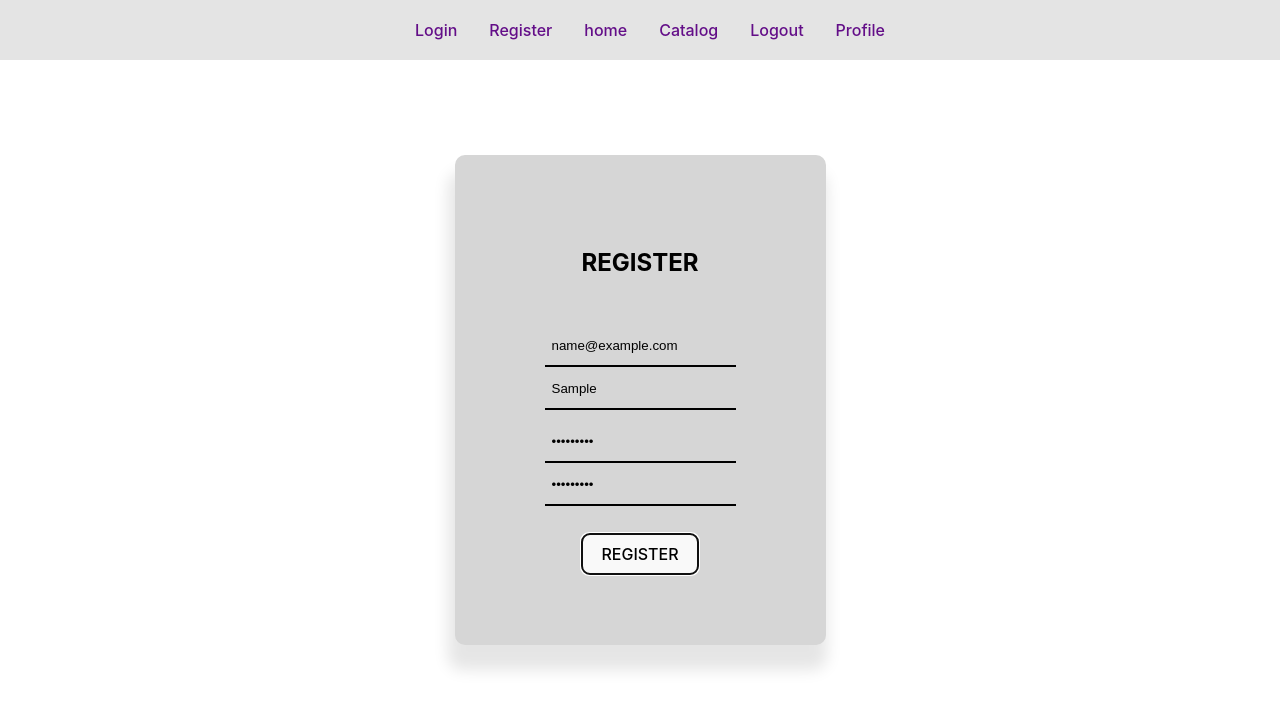
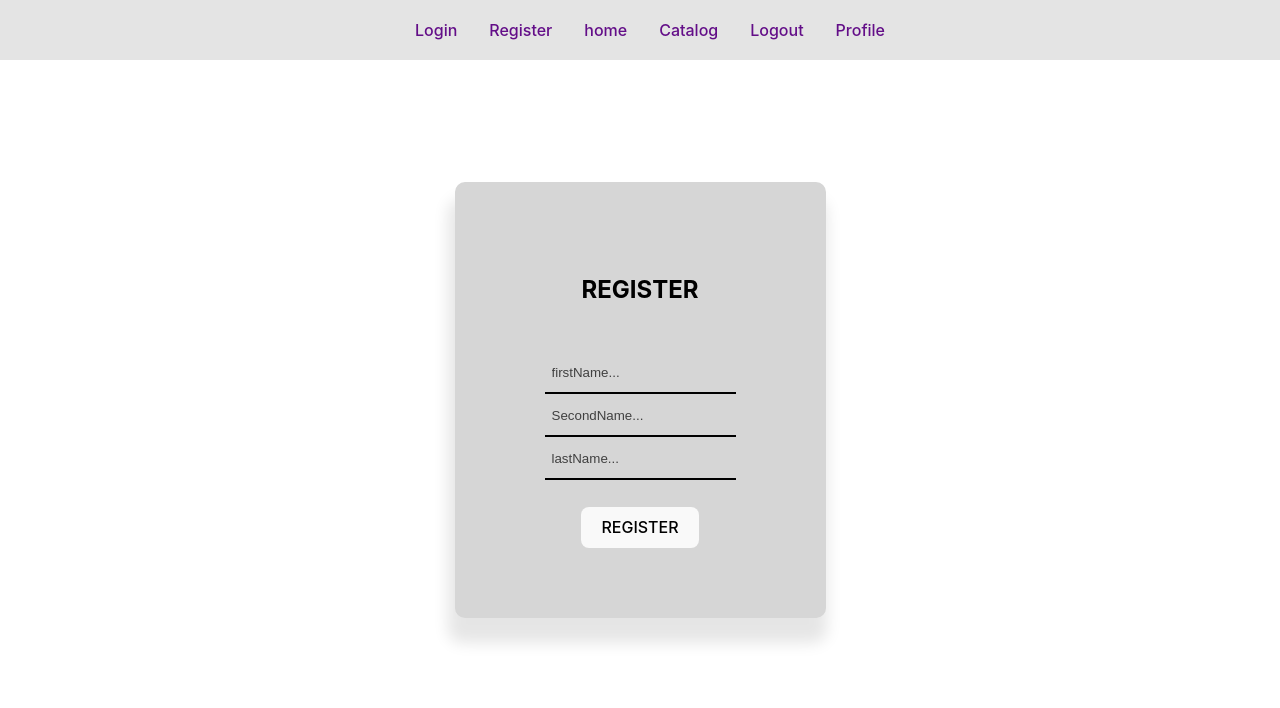
Before and after one commit to OnDeivid/Blogs-App, a React (Vite) app in the folder client/: page /register in a window 1280 px wide. Both pictures are taken after typing "name@example.com", "Sample", "Sample123", "Sample123" into the empty fields and a click on the button "REGISTER". Shown: the top 708 px of the page. Built offline with nearby package versions, Linux system fonts and the light colour scheme; no server answers.

Commit message:
Enhancing user Registration with second layer Register integration
The registration process now spans two forms

```diff
--- a/client/src/components/register/Register.css
+++ b/client/src/components/register/Register.css
@@ -8,7 +8,10 @@
 
 
 
-.inputRepeatPasswordHandler input {
+.inputRepeatPasswordHandler input,
+.inputFirstNameHandler input,
+.inputSecondNameHandler input,
+.inputLastNameHandler input {
     border: none;
     padding: 7px;
     margin-bottom: 5px;
@@ -17,12 +20,18 @@
     color: black;
 }
 
-.inputRepeatPasswordHandler {
+.inputRepeatPasswordHandler,
+.inputFirstNameHandler,
+.inputSecondNameHandler,
+.inputLastNameHandler {
     margin-bottom: 7px;
     border-bottom: 2px solid rgb(0, 0, 0);
 }
 
-.inputRepeatPasswordHandler input:focus {
+.inputRepeatPasswordHandler input:focus,
+.inputFirstNameHandler input:focus,
+.inputSecondNameHandler input:focus,
+.inputLastNameHandler input:focus {
     outline: none;
     animation: onMenuFocus 1.7s forwards;
 }
--- a/client/src/components/register/Register.jsx
+++ b/client/src/components/register/Register.jsx
@@ -1,37 +1,49 @@
+import { useState } from 'react'
+import { useNavigate } from "react-router-dom";
+
+import FirstForm from './formsRegister/firstLayer'
+import SecondForm from './formsRegister/SecondLayer'
+import { AuthEndpoints } from '../../CONSTANTS'
 import axios from '../../api/axios'
 import authForm from '../../hook/authForm'
-import { AuthEndpoints } from '../../CONSTANTS'
+
 import './Register.css'
+
 
 export default function Register() {
 
+    const navigate = useNavigate()
     const { formValues, onChanegHandle } = authForm({})
+    const [formNumber, setFormNumber] = useState(1)
 
     async function onRegister(e) {
         e.preventDefault()
-        try {
-            await axios.post(AuthEndpoints.REGISTER, formValues, { headers: { 'Content-type': 'application/json' } })
-        } catch (err) {
-            throw new Error(err)
+        if (formNumber <= 2) {
+            setFormNumber(prev => prev + 1)
+        }
+        if (formNumber == 2) {
+            try {
+
+                await axios.post(AuthEndpoints.REGISTER, formValues, { headers: { 'Content-type': 'application/json' } })
+                setFormNumber(1)
+                navigate('/login')
+            } catch (err) {
+                console.log(err)
+                setFormNumber(1)
+            }
         }
     }
 
+    const commonProps = {
+        formValues,
+        onChanegHandle,
+        onRegister,
+    };
+
     return (
-        <form onSubmit={onRegister} className="registerForm">
-            <h2>REGISTER</h2>
-            <div className="inputEmailHandler">
-                <input onChange={onChanegHandle} type="text" name='email' defaultValue={formValues.email} placeholder="email"></input>
-            </div>
-            <div className="inputEmailHandler">
-                <input onChange={onChanegHandle} type="text" name='username' defaultValue={formValues.username} placeholder="username"></input>
-            </div>
-            <div className="inputPasswordHandler">
-                <input onChange={onChanegHandle} type="password" name='password' defaultValue={formValues.password} placeholder="password"></input>
-            </div>
-            <div className="inputRepeatPasswordHandler">
-                <input onChange={onChanegHandle} type="password" name='repeatPassword' defaultValue={formValues.repeatPassword} placeholder="repeatPassword"></input>
-            </div>
-            <button className='onRegisterSubmit' type='submit'>REGISTER</button>
-        </form>
+        <>
+            {formNumber === 1 && <FirstForm {...commonProps} />}
+            {formNumber === 2 && <SecondForm {...commonProps} />}
+        </>
     )
 }
--- /dev/null
+++ b/client/src/components/register/formsRegister/FirstLayer.jsx
@@ -0,0 +1,22 @@
+import '../Register.css'
+
+export default function FirstForm({ formValues, onChanegHandle, onRegister }) {
+    return (
+        <form onSubmit={onRegister} className="registerForm">
+            <h2>REGISTER</h2>
+            <div className="inputEmailHandler">
+                <input onChange={onChanegHandle} type="text" name='email' defaultValue={formValues.email} placeholder="email"></input>
+            </div>
+            <div className="inputEmailHandler">
+                <input onChange={onChanegHandle} type="text" name='username' defaultValue={formValues.username} placeholder="username"></input>
+            </div>
+            <div className="inputPasswordHandler">
+                <input onChange={onChanegHandle} type="password" name='password' defaultValue={formValues.password} placeholder="password"></input>
+            </div>
+            <div className="inputRepeatPasswordHandler">
+                <input onChange={onChanegHandle} type="password" name='repeatPassword' defaultValue={formValues.repeatPassword} placeholder="repeatPassword"></input>
+            </div>
+            <button className='onRegisterSubmit' type='submit'>REGISTER</button>
+        </form>
+    )
+}
--- /dev/null
+++ b/client/src/components/register/formsRegister/SecondLayer.jsx
@@ -0,0 +1,21 @@
+import '../Register.css'
+
+
+
+export default function SecondForm({ formValues, onChanegHandle, onRegister }) {
+    return (
+        <form onSubmit={onRegister} className="registerForm">
+            <h2>REGISTER</h2>
+            <div className="inputFirstNameHandler">
+                <input onChange={onChanegHandle} type="text" name='firstName' defaultValue={formValues.firstname} placeholder="firstName..."></input>
+            </div>
+            <div className="inputSecondNameHandler">
+                <input onChange={onChanegHandle} type="Secondname" name='secondName' defaultValue={formValues.secondname} placeholder="SecondName..."></input>
+            </div>
+            <div className="inputLastNameHandler">
+                <input onChange={onChanegHandle} type="text" name='lastName' defaultValue={formValues.lastname} placeholder="lastName..."></input>
+            </div>
+            <button className='onRegisterSubmit' type='submit'>REGISTER</button>
+        </form>
+    )
+}
```
Also changed, not shown: 1 other file (tests, documents, lock files or other folders).
